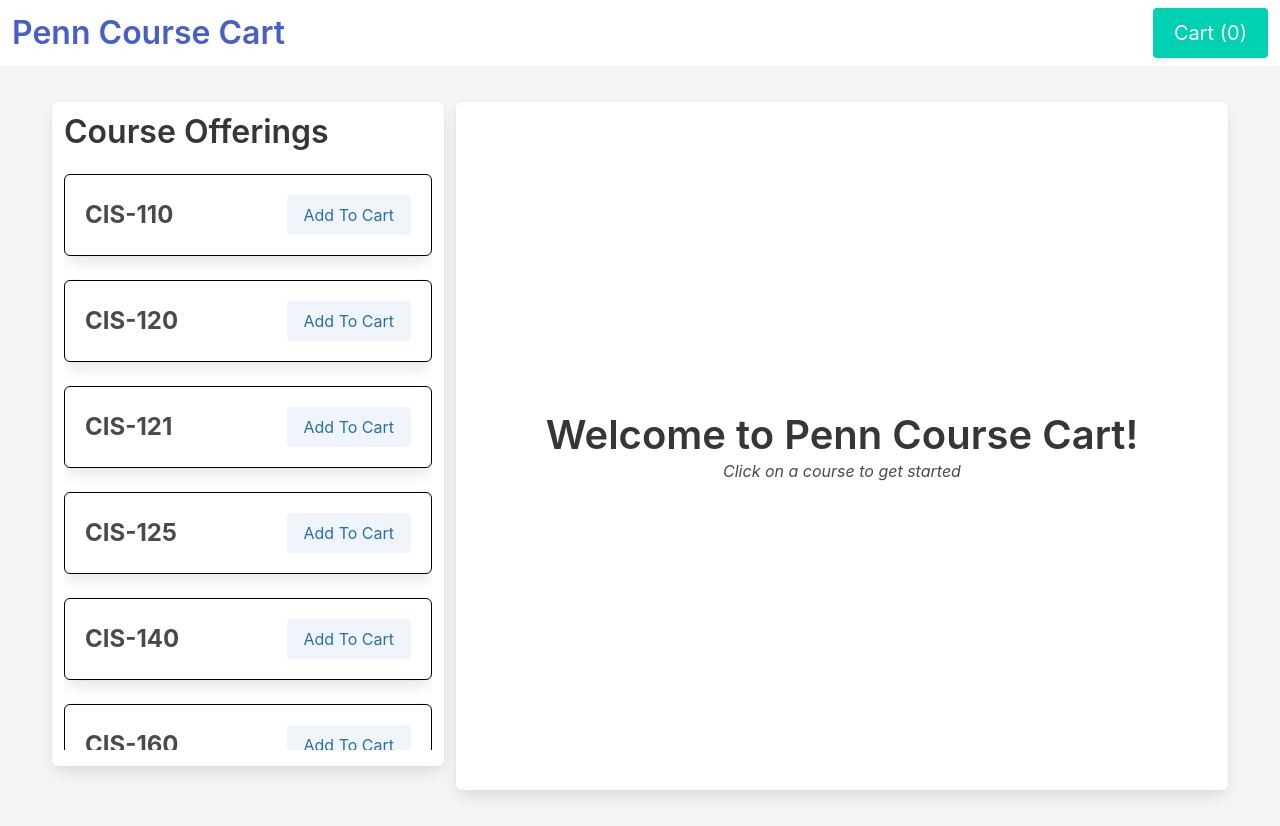
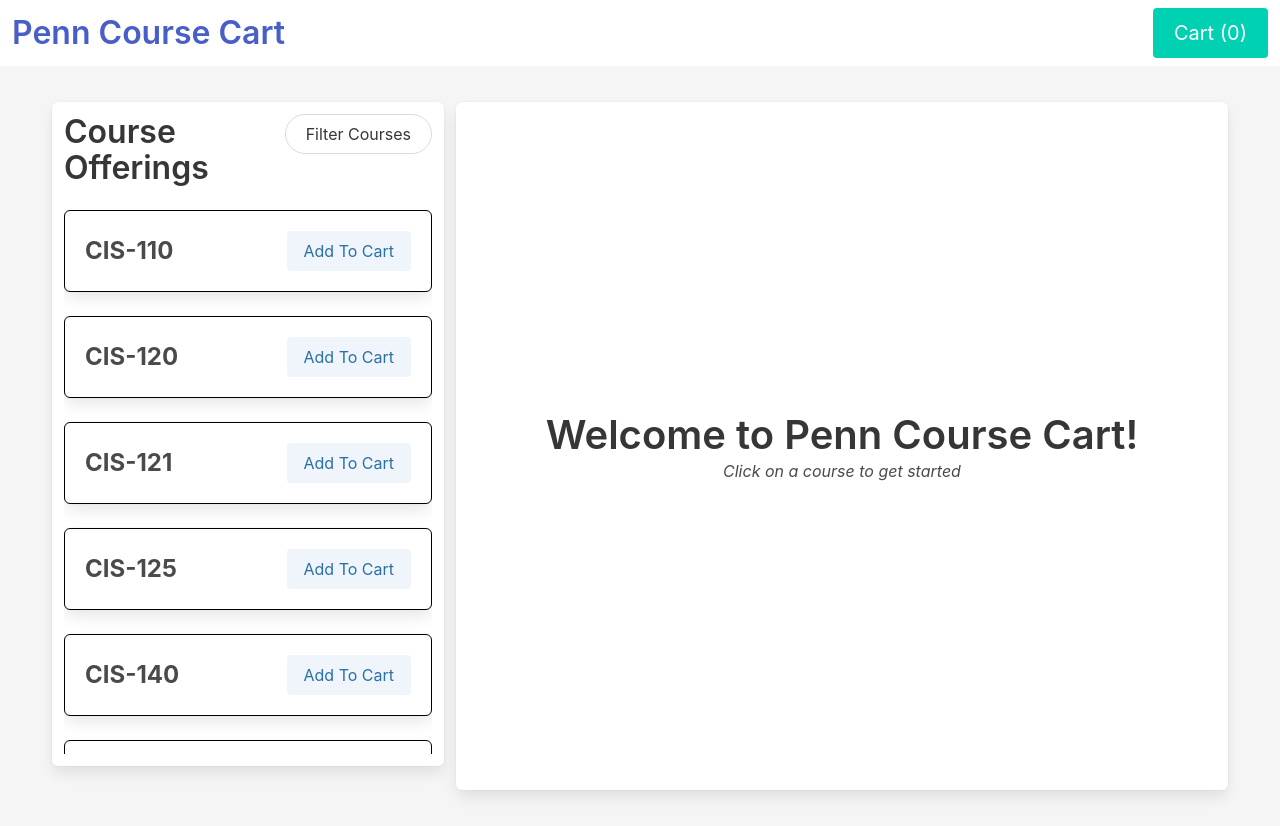
Before and after one commit to JaGure/Penn-Labs-Frontend-Challenge-Spring-21, a React (Create React App) app: page / in a window 1280 px wide. Built offline with nearby package versions, Linux system fonts and the light colour scheme.

Commit message:
Added fitlering by course code

```diff
--- a/src/components/Course.js
+++ b/src/components/Course.js
@@ -17,7 +17,12 @@ const CourseWrapper = s.div`
 const Course = props => {
   // currentCourseInfo: the course information being displayed in the description box (bubbled down from App)
   // coureInfo: *this* course's internal information
-  const { courseName, setCurrentCourseInfo, addCourseToCart } = props
+  const {
+    courseName,
+    setCurrentCourseInfo,
+    addCourseToCart,
+    hideCourse,
+  } = props
 
   const [courseInfo, setCourseInfo] = useState({})
   const [hasCourseBeenClicked, setHasCourseBeenClicked] = useState(false)
@@ -71,6 +76,7 @@ const Course = props => {
   // course name on the left, add to cart button on the right
   return (
     <>
+      {!hideCourse && (
         <CourseWrapper className={wrapperClassName} onClick={handleCourseInfo}>
           <div className="level-left">
             <div className="level-item">
@@ -91,6 +97,7 @@ const Course = props => {
             </div>
           </div>
         </CourseWrapper>
+      )}
     </>
   )
 }
--- a/src/components/Courses.js
+++ b/src/components/Courses.js
@@ -1,31 +1,71 @@
-import React from 'react'
+import React, { useState } from 'react'
 import courses from '../data/courses'
 import s from 'styled-components'
 
 import Course from './Course'
+import Filter from './Filter'
 
 const CoursesWrapper = s.div`
   height: 80vh;
 `
 
 const ScrollBox = s.div`
-  height: 90%;
   overflow-y: scroll;
 `
 
-const Courses = props => (
-  <CoursesWrapper>
-    <p className="title is-3">Course Offerings</p>
-    <ScrollBox>
+const Courses = props => {
+  // needed for initializing the filtered courses array such
+  // that every course is initially shown
+  let tempFilteredCourses = []
+
+  for (let i = 0; i < courses.length; i++) {
+    tempFilteredCourses.push(parseInt(courses[i].number))
+  }
+  const [filteredCourses, setFilteredCourses] = useState(tempFilteredCourses)
+
+  // filter courses by the filter array
+  // if filter[i] is true, it means that the option to filter for courses
+  // with code on the interval [(i + 1) * 100, (i + 1) * 100 + 99] has been
+  // checked. this function appropriately adds all such courses to the
+  // filtered array, which contains the codes of all the courses to be shown
+  // note that if no boxes are checked, it is treated as all boxes being checked
+  const filterCoursesByCode = filterArr => {
+    const showAll = filterArr.every(isChecked => !isChecked)
+
+    let coursesToDisplay = []
+
+    for (let i = 0; i < courses.length; i++) {
+      const courseNumber = parseInt(courses[i].number)
+
+      if (filterArr[Math.floor(courseNumber / 100) - 1] || showAll) {
+        coursesToDisplay.push(parseInt(courses[i].number))
+      }
+
+      setFilteredCourses(coursesToDisplay)
+    }
+  }
+
+  return (
+    <CoursesWrapper className="is-flex is-flex-direction-column">
+      <div className="is-flex">
+        <p className="title is-3 is-flex-grow-1">Course Offerings</p>
+        <Filter
+          className="is-align-self-flex-end	"
+          filterCoursesByCode={filterCoursesByCode}
+        />
+      </div>
+      <ScrollBox className="is-flex-grow-1">
         {courses.map(({ dept, number }) => (
           <Course
             courseName={`${dept}-${number}`}
             setCurrentCourseInfo={props.setCurrentCourseInfo}
             addCourseToCart={props.addCourseToCart}
+            hideCourse={!filteredCourses.includes(parseInt(number))}
           />
         ))}
       </ScrollBox>
     </CoursesWrapper>
   )
+}
 
 export default Courses
--- /dev/null
+++ b/src/components/Filter.js
@@ -0,0 +1,88 @@
+import React, { useState } from 'react'
+
+const Filter = props => {
+  const { filterCoursesByCode } = props
+
+  const [isActive, setIsActive] = useState(true)
+  const [dropdownClassName, setDropdownClassName] = useState(
+    'dropdown is-right'
+  ) // allows us to toggle the is-active class
+
+  const [
+    courseCodeCheckBoxesChecked,
+    setCourseCodeCheckBoxesChecked,
+  ] = useState([false, false, false, false])
+
+  // toggle showing the filter menu
+  const toggleDropdown = e => {
+    e.preventDefault()
+
+    setIsActive(!isActive)
+
+    if (isActive) {
+      setDropdownClassName('dropdown is-active')
+    } else {
+      setDropdownClassName('dropdown')
+    }
+  }
+
+  // update the array containing which boxes are checked
+  // then pass the results up so that the courses may be filtered
+  const updateCourseCodeCheckBoxesChecked = index => {
+    const tempArr = courseCodeCheckBoxesChecked
+    tempArr[index] = !courseCodeCheckBoxesChecked[index]
+    setCourseCodeCheckBoxesChecked(tempArr)
+
+    filterCoursesByCode(tempArr)
+  }
+
+  return (
+    <div className={dropdownClassName}>
+      <div className="dropdown-trigger">
+        <button className="button is-rounded" onClick={e => toggleDropdown(e)}>
+          Filter Courses
+        </button>
+      </div>
+      <div className="dropdown-menu">
+        <div className="dropdown-content">
+          <div className="dropdown-item">
+            <p>
+              <strong>Course Code</strong>
+            </p>
+          </div>
+          <hr className="dropdown-divider"></hr>
+          <div className="dropdown-item">
+            <input
+              type="checkbox"
+              onClick={() => updateCourseCodeCheckBoxesChecked(0)}
+            />{' '}
+            100-199
+          </div>
+          <div className="dropdown-item">
+            <input
+              type="checkbox"
+              onClick={() => updateCourseCodeCheckBoxesChecked(1)}
+            />{' '}
+            200-299
+          </div>
+          <div className="dropdown-item">
+            <input
+              type="checkbox"
+              onClick={() => updateCourseCodeCheckBoxesChecked(2)}
+            />{' '}
+            300-399
+          </div>
+          <div className="dropdown-item">
+            <input
+              type="checkbox"
+              onClick={() => updateCourseCodeCheckBoxesChecked(3)}
+            />{' '}
+            400+
+          </div>
+        </div>
+      </div>
+    </div>
+  )
+}
+
+export default Filter
```
Lines whose indentation alone changed are shown as unchanged.
